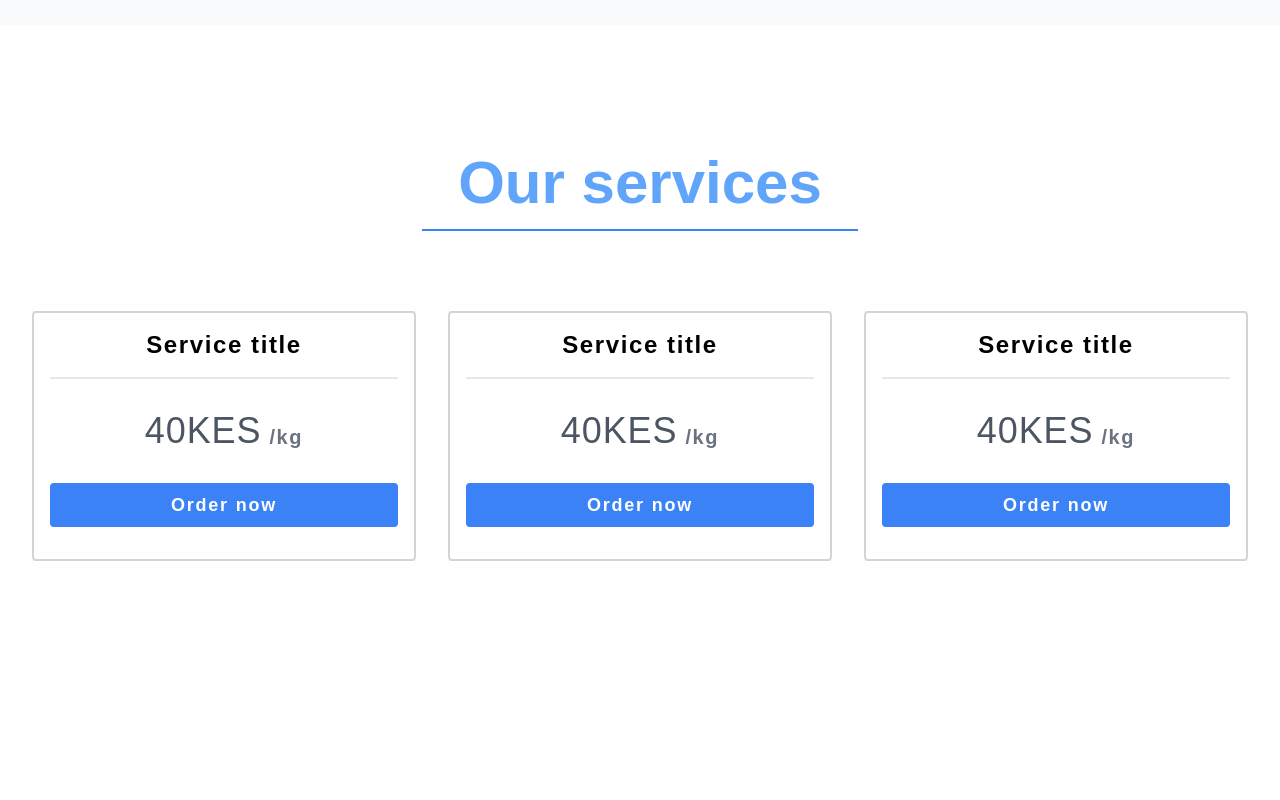
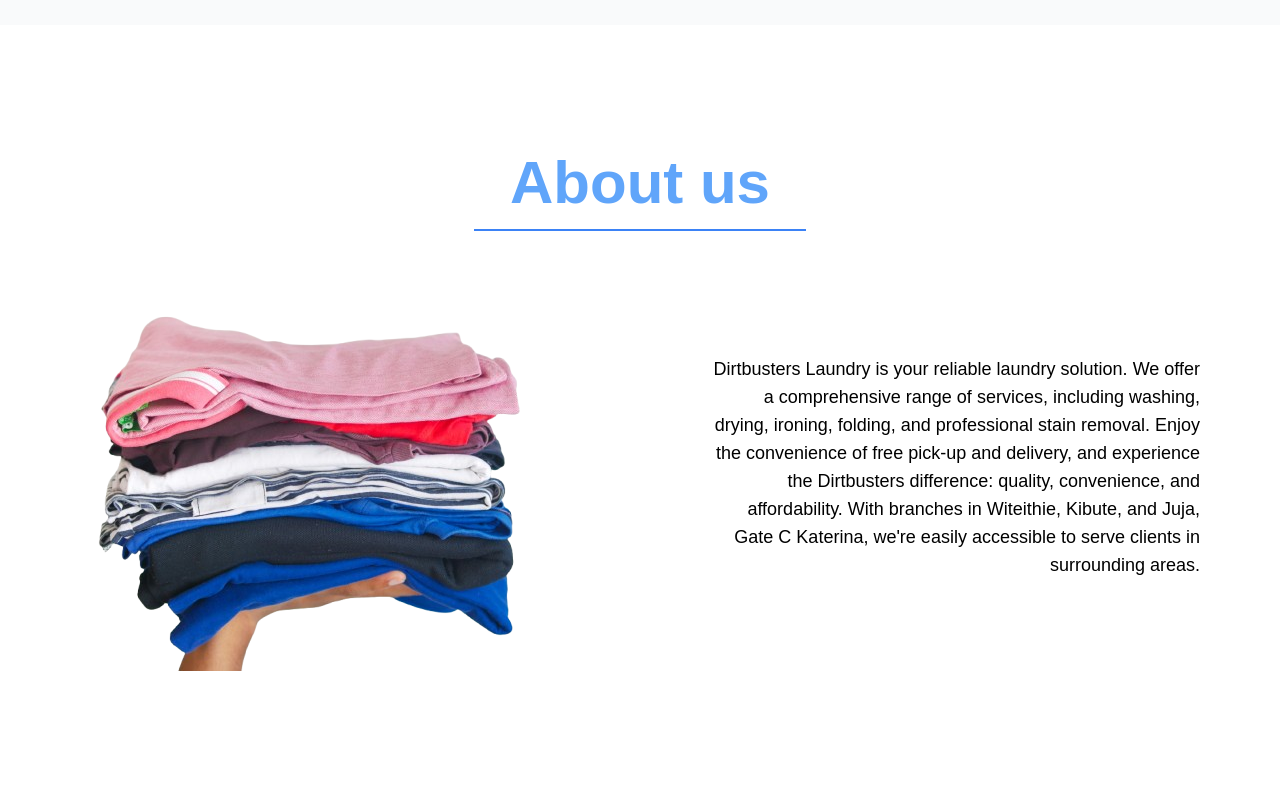
Before and after one commit to calvinarieri/dirtbusters, a React (Create React App) app: page / in a window 1280 px wide. Shown: the part 660-1460 px from the top of the page. Before the commit the page ends 1333 px from the top, so only its background shows below. Built offline with nearby package versions, Linux system fonts and the light colour scheme.

Commit message:
added: about section

```diff
--- /dev/null
+++ b/src/components/About.js
@@ -0,0 +1,18 @@
+import ironBox from "../assets/foldedClothes.png"
+
+export default function About(){
+    return(
+        <div className="flex flex-col md:justify-center items-center md:my-28 font-DMSans">
+            <h1 className="font-bold md:text-6xl text-blue-400 mt-4 border-b-2 pb-4 text-4xl border-blue-500 px-9" > About us</h1>
+            <div className="flex p-4 flex-col-reverse md:flex-row justify-center items-center gap-4 md:px-20 py-8">
+                <img src={ironBox} alt="iron box" className="ml-8 mt-4 md:ml-0 md:mt-0"  />
+                <p className="md:p-0 w-full md:my-20  md:w-7/12  md:text-lg font-light font-DMSans text-center md:text-right">
+                    Dirtbusters Laundry is your reliable laundry solution.
+                    We offer a comprehensive range of services, including washing, drying, ironing, folding, and professional stain removal.
+                    Enjoy the convenience of free pick-up and delivery, and experience the Dirtbusters difference: quality, convenience, and affordability.
+                    With branches in Witeithie, Kibute, and Juja, Gate C Katerina, we're easily accessible to serve clients in surrounding areas.
+            </p>
+            </div>
+        </div>
+    )
+}
--- a/src/components/Services.js
+++ b/src/components/Services.js
@@ -4,7 +4,7 @@
 
     const services = ["1", "2", "3"]
     return(
-        <div id="services" className="flex flex-col md:justify-center items-center md:my-28 font-DMSans">
+        <div id="services" className="flex flex-col md:justify-center items-center md:my-28 font-DMSans bg-gray-50 py-8">
             <h1 className="font-bold md:text-6xl text-blue-400 mt-4 border-b-2 pb-4 text-4xl border-blue-500 px-9">Our services</h1>
             <div className="flex flex-col px-8 md:justify-center md:flex-row gap-4 md:gap-8 mt-10 md:mt-20 w-full">
                 {services.map((service , index)=><Card />)}
--- a/src/pages/HomePage.js
+++ b/src/pages/HomePage.js
@@ -1,12 +1,14 @@
 import NavBar from "../components/NavBar";
 import Home from "../components/Home";
 import Services from "../components/Services";
+import About from "../components/About";
 
 export default function HomePage(){
     return(
         <div>
             <NavBar />
             <Home />
+            <About />
             <Services />
         </div>
     )
```
Also changed, not shown: src/assets/foldedClothes.png (added), src/assets/ironBox.png (added).
